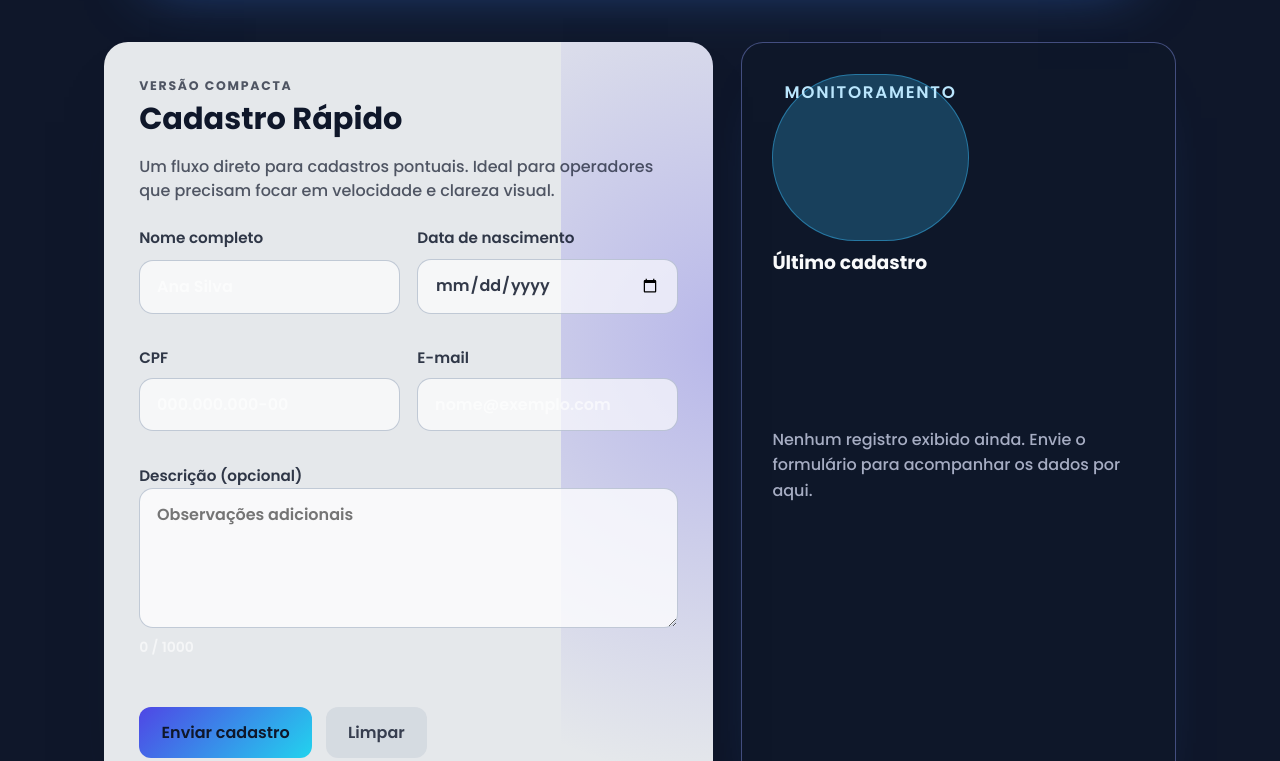
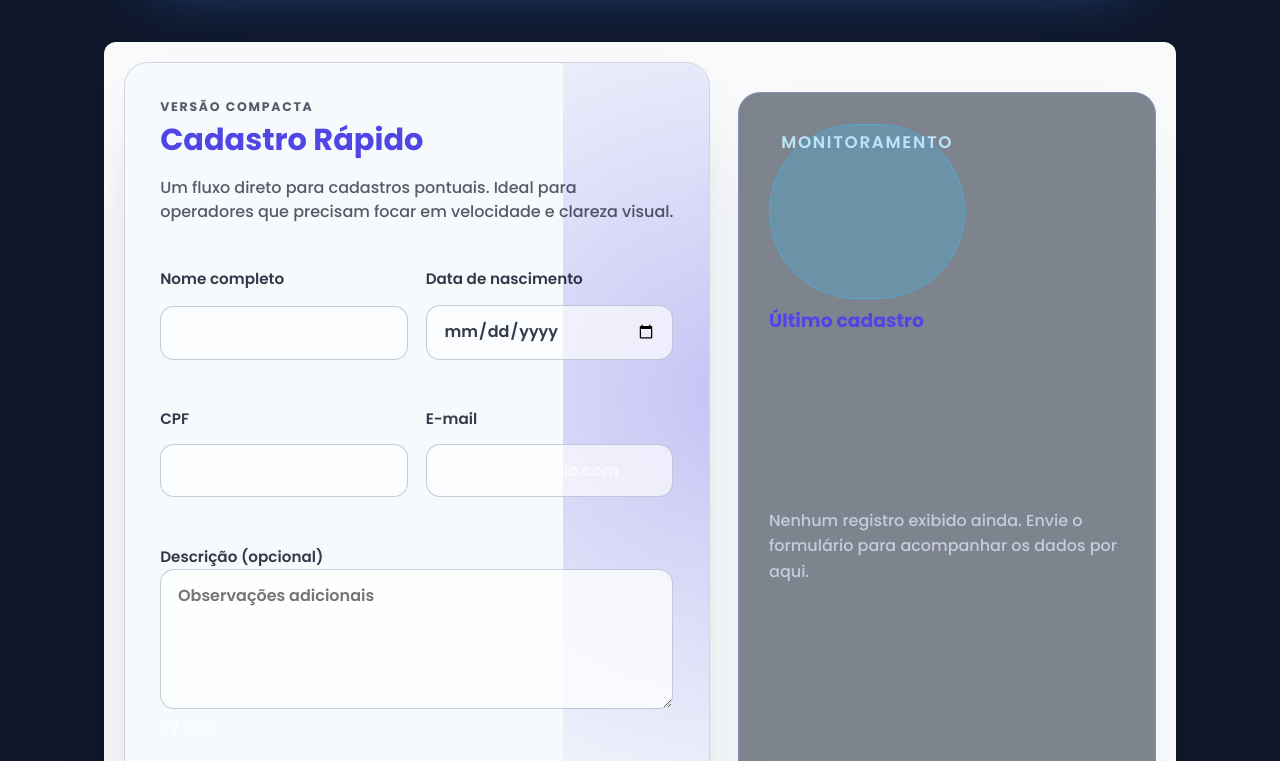
Before and after one commit to miltonlima/reactvite-app, a React (Vite) app: page /simple in a window 1280 px wide. Shown: the part 359-1120 px from the top of the page. Built offline with nearby package versions, Linux system fonts and the light colour scheme.

Commit message:
Refatoração: adicionar funcionalidade de exclusão de cadastros e aprimorar layout da página de relatórios

```diff
--- a/src/hooks/useRegistrationsReport.js
+++ b/src/hooks/useRegistrationsReport.js
@@ -58,6 +58,22 @@ export function useRegistrationsReport() {
     return updated
   }, [])
 
+  const deleteRegistration = useCallback(async (id) => {
+    try {
+      const response = await fetch(`${API_BASE_URL}/api/registrations/${id}`, {
+        method: 'DELETE',
+      })
+
+      if (!response.ok) {
+        throw new Error('Falha ao deletar o cadastro.')
+      }
+
+      setItems((prev) => prev.filter((item) => item.id !== id))
+    } catch (error) {
+      console.error('Erro ao deletar o cadastro:', error)
+    }
+  }, [])
+
   useEffect(() => {
     fetchRegistrations()
   }, [fetchRegistrations])
@@ -68,5 +84,6 @@ export function useRegistrationsReport() {
     errorMessage,
     refresh: fetchRegistrations,
     updateRegistration,
+    deleteRegistration,
   }
 }
--- a/src/index.css
+++ b/src/index.css
@@ -165,3 +165,221 @@ input::placeholder {
 .table tr:nth-child(even) {
   background-color: rgba(99, 102, 241, 0.1);
 }
+
+/* Enhancing the Reports page layout with blue-themed inner boxes */
+.reports {
+  padding: 20px;
+  background-color: #f3f4f6;
+  border-radius: 12px;
+  box-shadow: 0 4px 8px rgba(0, 0, 0, 0.1);
+  font-family: 'Poppins', sans-serif;
+}
+
+.reports-header {
+  display: flex;
+  justify-content: space-between;
+  align-items: center;
+  margin-bottom: 20px;
+  padding: 10px 20px;
+  background-color: #ffffff;
+  border-radius: 8px;
+  box-shadow: 0 2px 4px rgba(0, 0, 0, 0.1);
+}
+
+.reports-header h2 {
+  font-size: 1.5rem;
+  color: #374151;
+}
+
+.reports-header p {
+  font-size: 0.9rem;
+  color: #6b7280;
+}
+
+.reports-refresh {
+  background-color: #3b82f6;
+  color: #ffffff;
+  border: none;
+  border-radius: 6px;
+  padding: 8px 16px;
+  font-size: 0.9rem;
+  cursor: pointer;
+  transition: background-color 0.3s, transform 0.2s;
+}
+
+.reports-refresh:hover {
+  background-color: #2563eb;
+  transform: scale(1.05);
+}
+
+.reports-table-wrapper {
+  overflow-x: auto;
+  background-color: #e0e7ff;
+  border-radius: 8px;
+  box-shadow: 0 2px 4px rgba(0, 0, 0, 0.1);
+}
+
+.reports-table {
+  width: 100%;
+  border-collapse: collapse;
+  table-layout: fixed;
+}
+
+.reports-table th,
+.reports-table td {
+  padding: 16px;
+  text-align: left;
+  border-bottom: 1px solid #c7d2fe;
+  font-size: 0.95rem;
+}
+
+.reports-table th {
+  background-color: #bfdbfe;
+  font-weight: 600;
+  color: #1e3a8a;
+}
+
+.reports-table tr:last-child td {
+  border-bottom: none;
+}
+
+.reports-actions {
+  display: flex;
+  gap: 10px;
+  justify-content: center;
+}
+
+.reports-action,
+.delete-button {
+  padding: 8px 16px;
+  font-size: 0.9rem;
+  border: none;
+  border-radius: 6px;
+  cursor: pointer;
+  transition: background-color 0.3s, transform 0.2s;
+}
+
+.reports-action {
+  background-color: #3b82f6;
+  color: #ffffff;
+}
+
+.reports-action:hover {
+  background-color: #2563eb;
+  transform: scale(1.05);
+}
+
+.delete-button {
+  background-color: #ef4444;
+  color: #ffffff;
+}
+
+.delete-button:hover {
+  background-color: #dc2626;
+  transform: scale(1.05);
+}
+
+.delete-button:disabled {
+  background-color: #f87171;
+  cursor: not-allowed;
+}
+
+.reports-empty {
+  text-align: center;
+  font-size: 1rem;
+  color: #6b7280;
+  margin-top: 20px;
+}
+
+/* Enhancing the SimpleForm layout and styles */
+.simple-layout {
+  display: flex;
+  flex-direction: column;
+  align-items: center;
+  padding: 20px;
+  background-color: #f9fafb;
+  color: #111827;
+  border-radius: 12px;
+  box-shadow: 0 4px 6px rgba(0, 0, 0, 0.1);
+}
+
+.simple-card {
+  width: 100%;
+  max-width: 600px;
+  background: #ffffff;
+  border: 1px solid #d1d5db;
+  border-radius: 12px;
+  padding: 20px;
+  box-shadow: 0 4px 6px rgba(0, 0, 0, 0.1);
+}
+
+.simple-card-header {
+  margin-bottom: 20px;
+}
+
+.simple-card-header h2 {
+  color: #4f46e5;
+}
+
+.simple-field {
+  display: flex;
+  flex-direction: column;
+  margin-bottom: 15px;
+}
+
+.simple-field span {
+  font-weight: 600;
+  margin-bottom: 5px;
+}
+
+.simple-field input,
+.simple-field textarea {
+  border: 1px solid #d1d5db;
+  border-radius: 8px;
+  padding: 10px;
+  font-size: 1rem;
+  transition: border-color 0.3s, box-shadow 0.3s;
+}
+
+.simple-field input:focus,
+.simple-field textarea:focus {
+  border-color: #6366f1;
+  box-shadow: 0 0 5px #6366f1;
+}
+
+.simple-actions {
+  display: flex;
+  justify-content: space-between;
+  margin-top: 20px;
+}
+
+.simple-actions button {
+  background-color: #4f46e5;
+  color: #ffffff;
+  border: none;
+  border-radius: 8px;
+  padding: 10px 20px;
+  font-size: 1rem;
+  cursor: pointer;
+  transition: background-color 0.3s;
+}
+
+.simple-actions button:hover {
+  background-color: #4338ca;
+}
+
+.simple-summary {
+  margin-top: 30px;
+  padding: 15px;
+  border: 1px solid #d1d5db;
+  border-radius: 8px;
+  background-color: #ffffff;
+}
+
+.simple-summary-header {
+  margin-bottom: 15px;
+}
+
+.simple-summary-header h3 {
+  color: #4f46e5;
+}
--- /dev/null
+++ b/src/pages/ModernForm.css
@@ -0,0 +1,102 @@
+/* Modern theme styles for ModernForm */
+
+:root {
+  --modern-primary-color: #4f46e5;
+  --modern-secondary-color: #1e293b;
+  --modern-background: #f3f4f6;
+  --modern-text-color: #111827;
+  --modern-border-color: #d1d5db;
+  --modern-focus-color: #6366f1;
+}
+
+.modern-layout {
+  display: flex;
+  flex-direction: column;
+  align-items: center;
+  padding: 20px;
+  background-color: var(--modern-background);
+  color: var(--modern-text-color);
+  border-radius: 12px;
+  box-shadow: 0 4px 6px rgba(0, 0, 0, 0.1);
+}
+
+.modern-card {
+  width: 100%;
+  max-width: 600px;
+  background: #ffffff;
+  border: 1px solid var(--modern-border-color);
+  border-radius: 12px;
+  padding: 20px;
+  box-shadow: 0 4px 6px rgba(0, 0, 0, 0.1);
+}
+
+.modern-card-header {
+  margin-bottom: 20px;
+}
+
+.modern-card-header h2 {
+  color: var(--modern-primary-color);
+}
+
+.modern-field {
+  display: flex;
+  flex-direction: column;
+  margin-bottom: 15px;
+}
+
+.modern-field span {
+  font-weight: 600;
+  margin-bottom: 5px;
+}
+
+.modern-field input,
+.modern-field textarea {
+  border: 1px solid var(--modern-border-color);
+  border-radius: 8px;
+  padding: 10px;
+  font-size: 1rem;
+  transition: border-color 0.3s, box-shadow 0.3s;
+}
+
+.modern-field input:focus,
+.modern-field textarea:focus {
+  border-color: var(--modern-focus-color);
+  box-shadow: 0 0 5px var(--modern-focus-color);
+}
+
+.modern-actions {
+  display: flex;
+  justify-content: space-between;
+  margin-top: 20px;
+}
+
+.modern-actions button {
+  background-color: var(--modern-primary-color);
+  color: #ffffff;
+  border: none;
+  border-radius: 8px;
+  padding: 10px 20px;
+  font-size: 1rem;
+  cursor: pointer;
+  transition: background-color 0.3s;
+}
+
+.modern-actions button:hover {
+  background-color: #4338ca;
+}
+
+.modern-summary {
+  margin-top: 30px;
+  padding: 15px;
+  border: 1px solid var(--modern-border-color);
+  border-radius: 8px;
+  background-color: #ffffff;
+}
+
+.modern-summary-header {
+  margin-bottom: 15px;
+}
+
+.modern-summary-header h3 {
+  color: var(--modern-primary-color);
+}
--- a/src/pages/Reports.jsx
+++ b/src/pages/Reports.jsx
@@ -19,8 +19,9 @@ const summarize = (value) => {
 }
 
 function Reports() {
-  const { items, status, errorMessage, refresh, updateRegistration } = useRegistrationsReport()
+  const { items, status, errorMessage, refresh, updateRegistration, deleteRegistration } = useRegistrationsReport()
   const [editingRegistration, setEditingRegistration] = useState(null)
+  const [selectedId, setSelectedId] = useState(null)
 
   const hasData = items.length > 0
   const showEmpty = !hasData && status !== 'loading'
@@ -31,6 +32,11 @@ function Reports() {
 
   const handleClose = () => {
     setEditingRegistration(null)
+  }
+
+  const handleDelete = (id) => {
+    setSelectedId(id)
+    deleteRegistration(id)
   }
 
   return (
@@ -97,6 +103,13 @@ function Reports() {
                     >
                       Editar
                     </button>
+                    <button
+                      className="delete-button"
+                      onClick={() => handleDelete(item.id)}
+                      disabled={status === 'submitting'}
+                    >
+                      {status === 'submitting' ? 'Apagando...' : 'Apagar'}
+                    </button>
                   </td>
                 </tr>
               ))}
```
